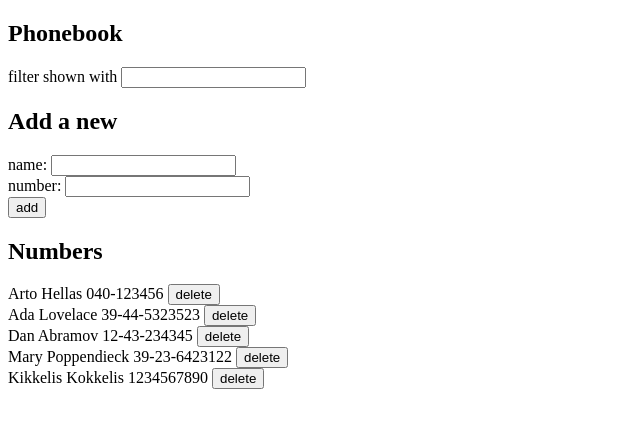
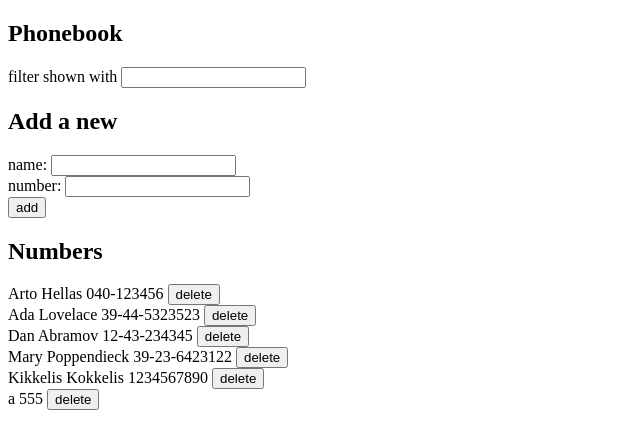
Before and after one commit to kaepy/FullstackMOOC, a React (Create React App) app in the folder osa2/puhelinluettelo/: page / in a window 1280 px wide. Shown: the top 448 px of the page, without its empty margins (0-640 px from the left). Built offline with nearby package versions, Linux system fonts and the light colour scheme; data requests are answered from the project's data file.

Commit message:
Add 2.18* puhelinluettelo step 10 - palvelimella olevan puhelinnumeron korvaaminen uudella numerolla

```diff
--- a/osa2/puhelinluettelo/db.json
+++ b/osa2/puhelinluettelo/db.json
@@ -24,6 +24,11 @@
       "name": "Kikkelis Kokkelis",
       "number": "1234567890",
       "id": 5
+    },
+    {
+      "name": "a",
+      "number": "555",
+      "id": 6
     }
   ]
 }
--- a/osa2/puhelinluettelo/src/App.js
+++ b/osa2/puhelinluettelo/src/App.js
@@ -1,5 +1,5 @@
-// 2.16: puhelinluettelo step 7
-// Siirretään palvelimen kanssa kommunikoinnista vastaava toiminnallisuus omaan moduuliin
+// 2.18*: puhelinluettelo step 10
+// Muuta toiminnallisuutta siten, että jos jo olemassa olevalle henkilölle lisätään numero, korvaa lisätty numero aiemman numeron. Korvaaminen kannattaa tehdä HTTP PUT -pyynnöllä. Jos henkilön tiedot löytyvät jo luettelosta, voi ohjelma kysyä käyttäjältä varmistuksen.
 
 import React, { useState, useEffect } from 'react'
 import Filter from './components/Filter'
@@ -31,7 +31,27 @@ const App = () => {
     // obj->obj vertailu ei ole mahdollista, koska ei tiedetä mitä vertailla
     // tästä syystä vertaillaan obj name tietoja keskenään
     if (persons.some(person => person.name === newName)) {
-      window.alert(`${newName} is already added to phonebook`)
+
+      console.log('newName ' + newName)
+      console.log('newNumber ' + newNumber)
+
+      if (window.confirm(`${newName} is already added to phonebook, replace the old number with a new one?`)) {
+        const person = persons.find(person => person.name === newName)
+        console.log('person ' + person.name)
+        console.log('person ' + person.number)
+        console.log('person ' + person.id)
+
+        const id = person.id
+
+        const changePerson = { ...person, number: newNumber }
+        console.log('change ' + changePerson.name)
+        console.log('change ' + changePerson.number)
+        console.log('change ' + changePerson.name)
+
+        personService.update(id, changePerson).then(() => {
+            personService.getAll().then(allPersonsResponse => setPersons(allPersonsResponse.data))
+        })
+      }
     } else {
       const personObject = {
         name: newName,
--- a/osa2/puhelinluettelo/src/components/Persons.js
+++ b/osa2/puhelinluettelo/src/components/Persons.js
@@ -5,7 +5,7 @@ const Persons = ({ personsToShow, removePerson }) => {
   return (
     <div>
         {personsToShow.map(person => console.log('Map', person) ||
-          <Person key={person.name} person={person} removePerson={() => removePerson(person.id)} />
+          <Person key={person.id} person={person} removePerson={() => removePerson(person.id)} />
           )}
     </div>
   )
--- a/osa2/puhelinluettelo/src/services/persons.js
+++ b/osa2/puhelinluettelo/src/services/persons.js
@@ -9,6 +9,8 @@ const create = newObject => {
   return axios.post(baseUrl, newObject)
 }
 
+// palauttaa koko response objektin
+// responsesta voisi myös poimia pelkän response.data:n
 const update = (id, newObject) => {
   return axios.put(`${baseUrl}/${id}`, newObject)
 }
```
